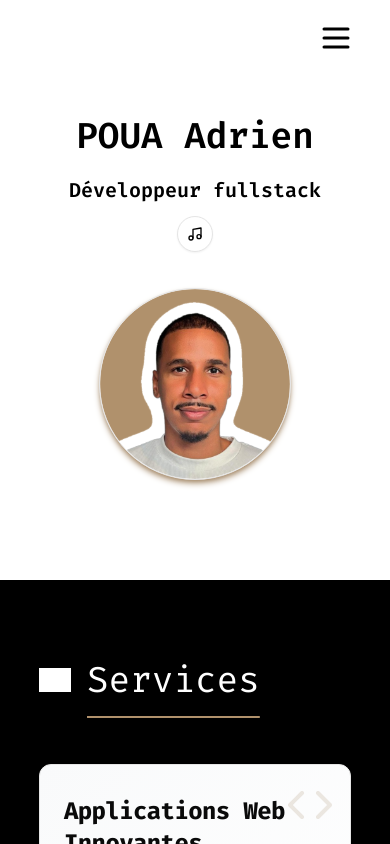
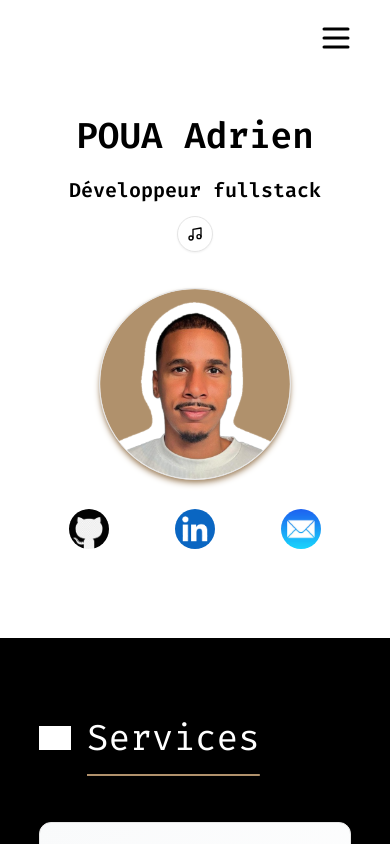
Before and after one commit to AdrienPoua/next_portfolio, a Next.js app: page / in a window 390 px wide. Shown: the top 844 px of the page. Built offline with nearby package versions, Linux system fonts and the light colour scheme.

Commit message:
update contact button

```diff
--- a/src/components/HeroSection.tsx
+++ b/src/components/HeroSection.tsx
@@ -35,6 +35,7 @@ const RightSection = () => {
   }, [controls, inView])
 
   return (
+    <div className="flex flex-col">
       <motion.div
         className="flex justify-center md:justify-start"
         ref={ref}
@@ -55,6 +56,17 @@ const RightSection = () => {
           </CardContent>
         </Card>
       </motion.div>
+      <motion.div
+        className="md:hidden flex justify-center items-center"
+        initial={{ scale: 0.9, opacity: 0 }}
+        animate={{ scale: 1, opacity: 1 }}
+        transition={{ duration: 0.5, delay: 0.2 }}
+      >
+        {contact.map((item) => (
+          <ButtonBlackEffect key={item.name} href={item.link} text={item.name} icon={item.img} />
+        ))}
+      </motion.div>
+    </div>
   )
 }
 
```
Lines whose indentation alone changed are shown as unchanged.
